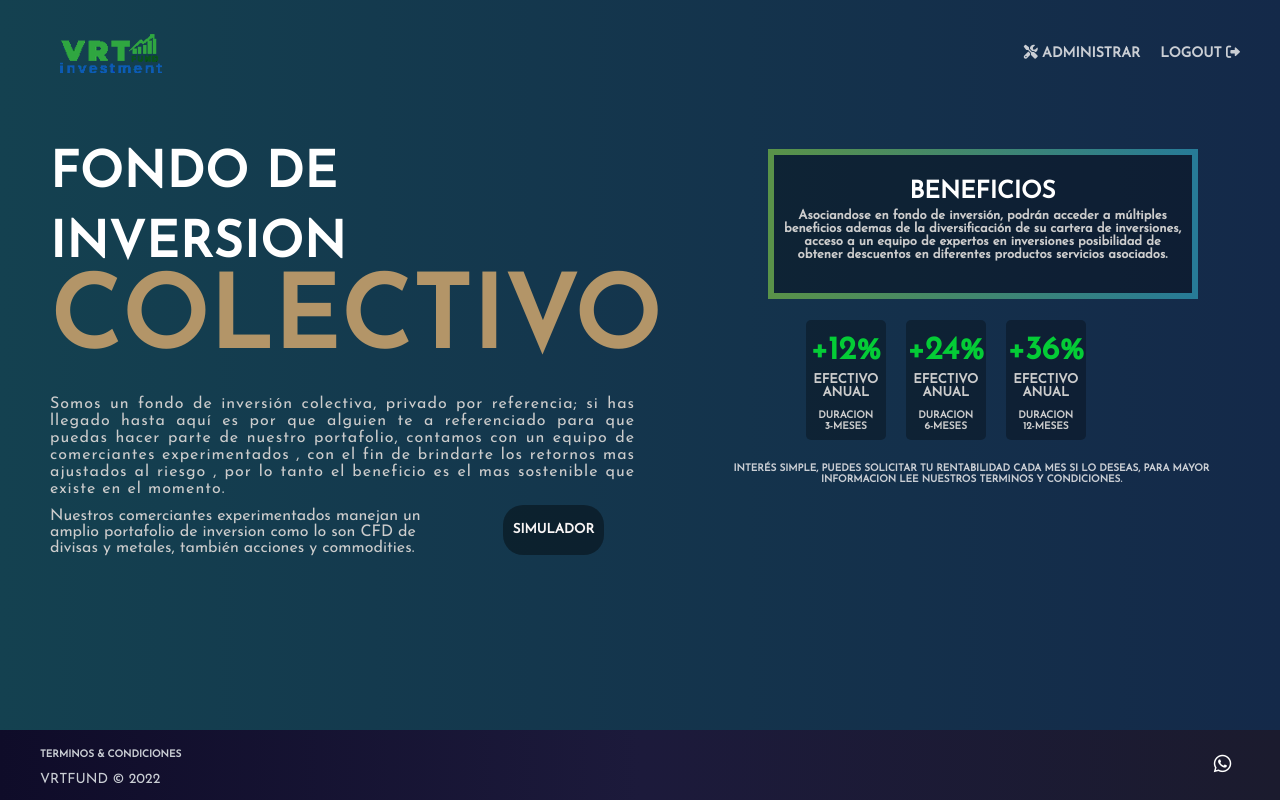
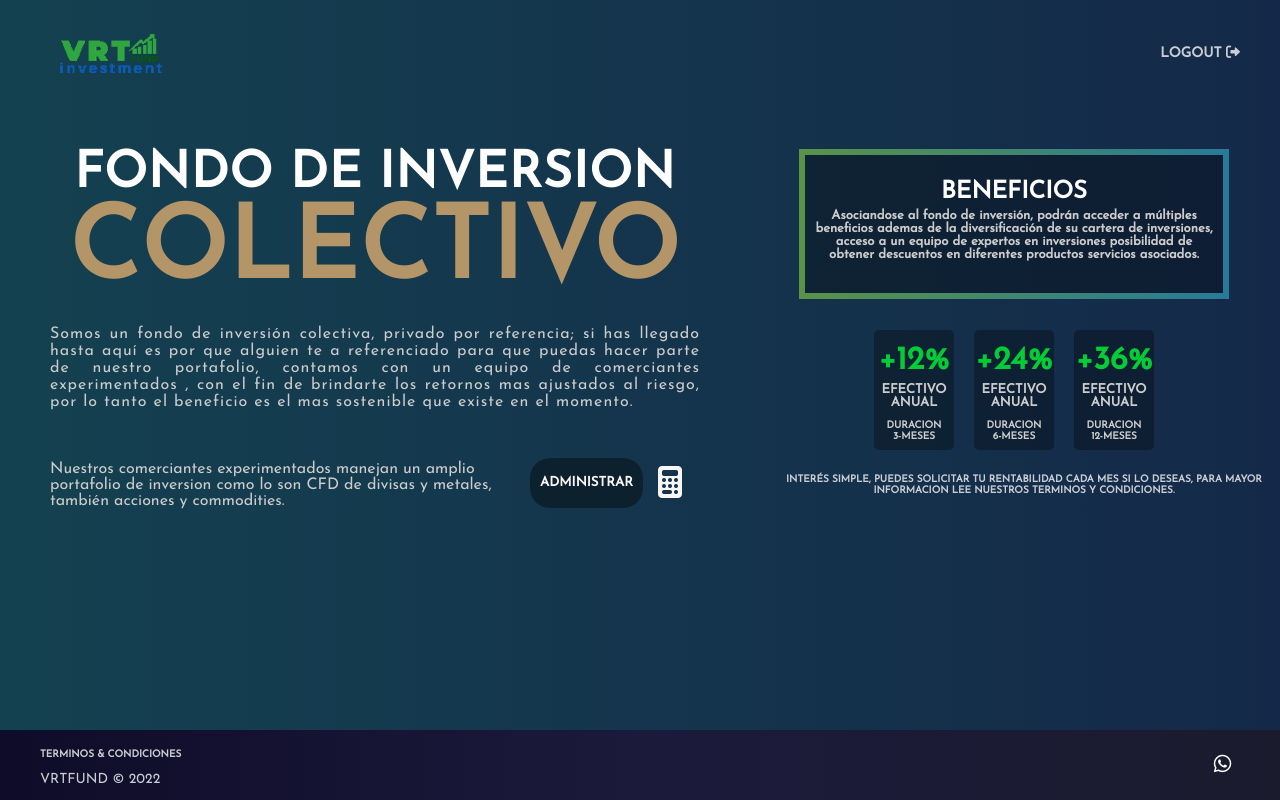
Before and after one commit to savelasquezo/VRT, a Django app: page / in a window 1280 px wide. Run offline with Django 4.2, Linux system fonts and the light colour scheme; the visitor is signed in with stand-in values (Sample User, id 1); data comes from the database, SQL or seed files in the repository.

Commit message:
Nuevo Diseño Interfaz V2

```diff
--- a/core/InvestmentFund/static/css/home.css
+++ b/core/InvestmentFund/static/css/home.css
@@ -72,7 +72,7 @@ button.link:hover{color: #61CE70;}
 .info-home{
   max-width: 700px;
   min-width: 300px;
-  margin-top: 30px;
+  margin: 30px 0 15px 0;
   padding-left: 50px;
   font-weight:lighter;
   line-height:17px;
@@ -218,9 +230,7 @@ body{margin: 0;
 
 
 /* Home *LOGIN* section start */
-.main-home-left{
-  width: 96%;
-}
+
 .title-home-login {
   margin-top: 30px;
   padding-left: 50px;
@@ -234,6 +244,7 @@ body{margin: 0;
 .title-home-login h2{
   font-size: 50px;
   margin: 0;
+  text-align: center;
   color:#ffffff;
   font-weight:bold;
   padding: 0 0 8px 0;
@@ -242,6 +253,7 @@ body{margin: 0;
 .title-home-login h1 {
   font-size: 100px;
   margin: 0;
+  text-align: center;
   letter-spacing: 2px;
   color:#b39568;
   font-weight:bold;
@@ -250,19 +262,20 @@ body{margin: 0;
 }
 
 .main-home-columns {
-  display: grid;
-  grid-template-columns: 1fr 1fr;
+  display: flex;
+  flex-direction: row;
 }
 
 .home-simulator {
   display: flex;
-}
+  margin-top: 40px;
+}.text-home-simulator{padding: 0;margin: 0;}
+
 .info-home-simulator {
-  width: 65%;
+  width: 480px;
   margin-left: 50px;
 }
-.button-home-simulator {
-  margin: 7px 0px 0px 40px;
+.button-home-simulator, .button-home-interface{
   height: 50px;
   background-color: rgba(0, 0, 0, 0.4);
   background-size: calc(100% + 20px) calc(100% + 20px);
@@ -272,7 +285,6 @@ body{margin: 0;
   color: rgb(248, 245, 245);
   cursor: pointer;
   font-family: CircularStd,sans-serif;
-  font-size: 1rem;
   justify-content: center;
   line-height: 1.5;
   text-align: center;
@@ -281,8 +293,15 @@ body{margin: 0;
   vertical-align: top;
   white-space: nowrap;
   padding: 5px;
-}.button-home-h5{margin: 0;padding: 10px 5px 10px 5px}
-.button-home-simulator:hover{color: rgb(130, 260, 140);transform:scale(1.01); -webkit-transform:scale(1.01); }
+}
+.home-simulator-icon{font-size: 2rem;align-items: center;}
+.button-home-simulator{transition: 1s all;margin: 7px 0px 0px 5px; background: none;}
+.button-home-interface{transition: 1s all;margin: 7px 5px 0px 0px; font-size: 1rem;}
+
+.button-home-h5{margin: 0;padding: 10px 5px 10px 5px}
+.button-home-simulator:hover, .button-home-interface:hover{color: rgb(130, 260, 140)}
+
+
 
 .info-home-simulator h4{
   font-size:medium;
@@ -295,7 +314,7 @@ body{margin: 0;
 .benefits-home{
   height: 150px;
   width: 430px;
-  margin:38px 0 20px 100px;
+  margin:38px 0 20px 0;
   padding: 10px;
   background: rgba(0, 0, 0, 0.30);
 	font-size: 1.6rem;
@@ -315,6 +334,14 @@ body{margin: 0;
   font-weight: bold;
 }.benefits-home:hover{border-image: linear-gradient(270deg, #7f9727, #924949 ) 1}
 
+.main-home-right{
+  display: flex;
+  flex-direction: column;
+  justify-content: center;
+  align-items: center;
+  margin-left: 5%;
+}
+
 .text-benefits-h5{
   color: #ccc;
   margin: 5px 0 10px 0;
@@ -325,8 +352,8 @@ body{margin: 0;
 }
 .plan-container{
   display: flex;
-  justify-content: center;
-  margin: -10px 0px 0px -50px;
+  align-items: center;
+  text-align: center;
 }
 .plan-title{
   background: rgba(0, 0, 0, 0.30);
@@ -344,13 +371,12 @@ body{margin: 0;
 
 .plan-final-container{
   max-width: 500px;
-  margin-left: 60px;
-  justify-content: center;
 }
 .plan-final-info{
   color: #caced4;
   text-align: center;
   font-size:x-small;
+  margin-left: 20px;
   text-transform: uppercase;
 }
 
--- a/core/InvestmentFund/templates/home/base.html
+++ b/core/InvestmentFund/templates/home/base.html
@@ -32,10 +32,10 @@
                 </button>
                 <button class="link link-right" onclick=window.location.href="{% url 'Benefit' %}">
                     <h5 class="h5-links"><i class="fa-solid fa-file-circle-plus"></i> BENEFICIOS</h5>
-                </button>-->
+                </button>
                 <button class="link link-right" onclick=window.location.href="{% url 'Interface' %}">
                     <h5 class="h5-links"><i class="fa-solid fa-screwdriver-wrench"></i> ADMINISTRAR</h5>
-                </button>
+                </button>-->
                 <button class="link link-right" onclick=window.location.href="{% url 'logout' %}">
                     <h5 class="h5-links">LOGOUT <i class="fa-solid fa-right-from-bracket"></i></h5>
                 </button>
@@ -63,7 +63,7 @@
         </div>
         <div class="footer-left">
             <p class="footer-links">
-            <a href="#">TERMINOS & CONDICIONES</a>
+            <a href="{% url 'Legal' %}">TERMINOS & CONDICIONES</a>
             </p>
             <p>VRTFUND &copy; 2022</p>
         </div>
--- a/core/InvestmentFund/templates/home/home.html
+++ b/core/InvestmentFund/templates/home/home.html
@@ -17,20 +17,23 @@
                 te a referenciado para que puedas hacer parte de
                 nuestro portafolio, contamos con un equipo de
                 comerciantes experimentados , con el fin de brindarte
-                los retornos mas ajustados al riesgo , por lo tanto el
+                los retornos mas ajustados al riesgo, por lo tanto el
                 beneficio es el mas sostenible que existe en el
                 momento.
             </h4>
         </div>
         <div class="home-simulator">
             <div class="info-home-simulator">
-                <h4>Nuestros comerciantes experimentados manejan un
+                <h4 class="text-home-simulator">Nuestros comerciantes experimentados manejan un
                     amplio portafolio de inversion como lo son CFD de
                     divisas y metales, también acciones y commodities.
                 </h4>
             </div>
+            <button class="button-home-interface" onclick=window.location.href="{% url 'Interface' %}">
+                <h5 class="button-home-h5">ADMINISTRAR</h5>
+            </button>
             <button class="button-home-simulator" onclick=window.location.href="{% url 'Investment' %}">
-                <h5 class="button-home-h5">SIMULADOR</h5>
+                <h5 class="h5-links"><i class="home-simulator-icon fa-solid fa-calculator"></i></h5>
             </button>
         </div>
     </div>
@@ -38,7 +41,7 @@
         <button class="benefits-button" onclick=window.location.href="{% url 'Benefit' %}">
             <div class="benefits-home">
                 <h1 class="benefits-home-h1">BENEFICIOS</h1>
-            <h5 class="text-benefits-h5">Asociandose en fondo de inversión, podrán acceder a múltiples beneficios
+            <h5 class="text-benefits-h5">Asociandose al fondo de inversión, podrán acceder a múltiples beneficios
                  ademas de la diversificación de su cartera de inversiones, acceso a un equipo de expertos en inversiones
                  posibilidad de obtener descuentos en diferentes productos servicios asociados.</h5>
             </div>
@@ -106,9 +109,15 @@
             </div>
         </div>
     </dialog>
-    <button id="play" class="play-button">
-        <i><img src="{% static '/images/play-icon.png' %}"></i>
-    </button>
+    <div class= "img-play-container">
+
+        <span class="img-forex">
+            <span style="background-image: url( {% static 'images/forex.png' %} )"></span>
+        </span>
+        <button id="play" class="play-button">
+            <i><img src="{% static '/images/play-icon.png' %}"></i>
+        </button>
+    </div>
     <script src="{% static 'js/video.js' %}"></script>
 </div>
 {% endif %}
--- a/core/InvestmentFund/templates/registration/singup.html
+++ b/core/InvestmentFund/templates/registration/singup.html
@@ -27,7 +27,7 @@
             <input type="passwordsss" class='lf--input' placeholder='Contraseña' name="password"  required id="password">
         </div>
         <input class='lf--submit' type='submit' value='REGISTRAR'>
-        <a href="{% url 'login' %}" class='lf--allready'>¿Eres Miembro? Iniciar Sesion</a>
+        <a href="{% url 'login' %}" class='lf--allready'>¿Eres Miembro? Inicia Sesion</a>
         </form>
     </div>
 {% endblock %}
--- a/core/InvestmentFund/urls.py
+++ b/core/InvestmentFund/urls.py
@@ -1,18 +1,19 @@
 from django.urls import path, include
-from .views import HomeView, InterfaceView, TicketFormView, HistoryListView, InvestmentView, ContentView, BenefitView, SingupView
+from .views import HomeView, InterfaceView, TicketFormView, HistoryListView, InvestmentView, ContentView, BenefitView, SingupView, LegalView
 
 urlpatterns = [
 
     path("accounts/", include("django.contrib.auth.urls")),
-    path('singup/', SingupView.as_view(), name='Singup'),
+    path('accounts/singup/', SingupView.as_view(), name='Singup'),
 
     path('', HomeView.as_view(), name='Home'),
 
     path('index.php/servicios/', BenefitView.as_view(), name='Benefit'),
     path('index.php/contenido/', ContentView.as_view(), name='Content'),
-    path('investment', InvestmentView.as_view(), name='Investment'),
+    path('investment/', InvestmentView.as_view(), name='Investment'),
+    path('terms&conditions/', LegalView.as_view(), name='Legal'),
 
     path('accounts/profile/', InterfaceView.as_view(), name='Interface'),
     path('accounts/profile/ticket/', TicketFormView.as_view(), name='Tickets'),
-    path('accounts/profile/history', HistoryListView.as_view(), name='History'),
+    path('accounts/profile/history/', HistoryListView.as_view(), name='History'),
 ]
--- a/core/InvestmentFund/views.py
+++ b/core/InvestmentFund/views.py
@@ -62,9 +62,11 @@ class BenefitView(LoginRequiredMixin, TemplateView):
 class InterfaceView(LoginRequiredMixin, TemplateView):
     template_name='interface/interface.html'
 
+class LegalView(LoginRequiredMixin, TemplateView):
+    template_name='home/legal.html'
+
 class TicketFormView(LoginRequiredMixin, TemplateView):
     template_name='interface/tickets.html'
-
 
 class HistoryListView(LoginRequiredMixin, TemplateView):
 
```
Also changed, not shown: other parts of core/InvestmentFund/static/css/home.css (+41 -6 lines), core/InvestmentFund/templates/home/legal.html (added, +31 -0 lines), core/InvestmentFund/static/images/forex.png (added).
